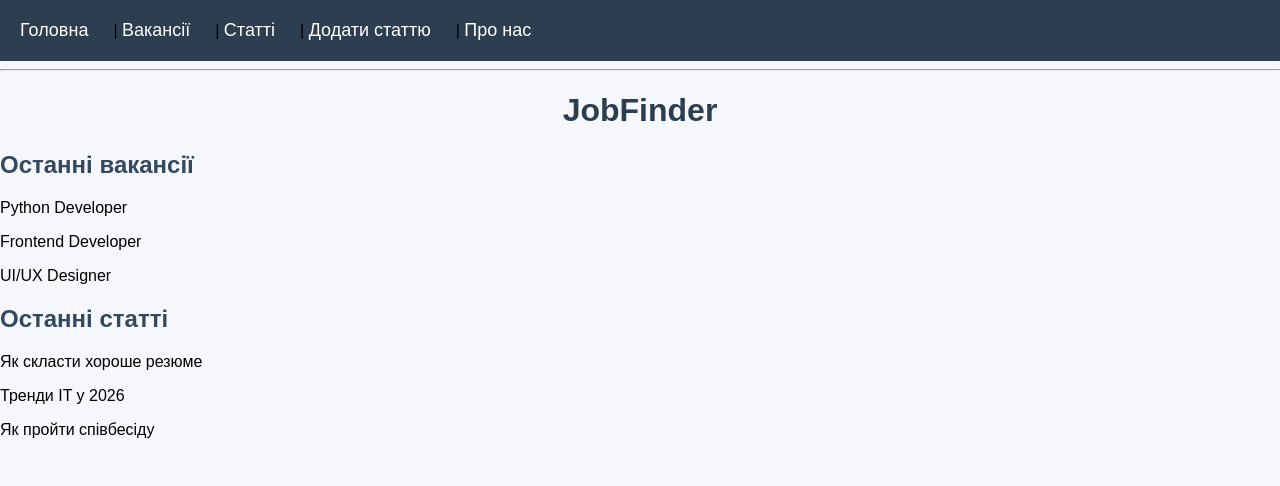
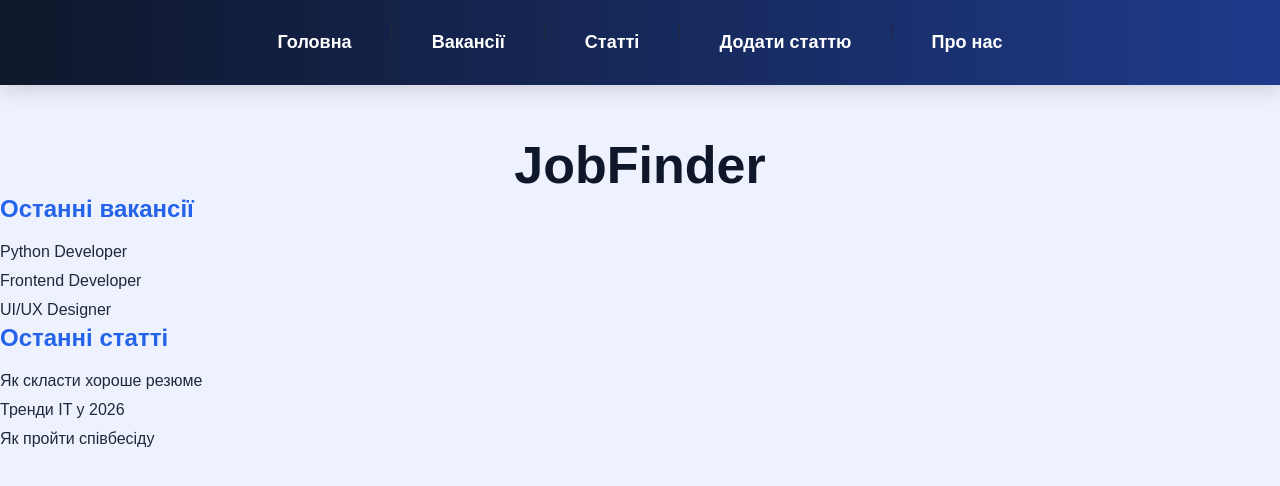
Before and after one commit to polinswxcz-lab/JobsFinder, a Django app: page / in a window 1280 px wide. Shown: the top 486 px of the page. Run offline with Django 5.2, Linux system fonts and the light colour scheme; data comes from the database, SQL or seed files in the repository.

Commit message:
css update

```diff
--- a/jobs_proj/static/jobs_proj/style.css
+++ b/jobs_proj/static/jobs_proj/style.css
@@ -1,70 +1,199 @@
+*{
+margin:0;
+padding:0;
+box-sizing:border-box;
+font-family:Arial,sans-serif;
+}
+
 body{
-margin:0;
-font-family:Arial;
-background:#f5f7fb;
+background:#eef2ff;
+color:#1e293b;
 }
 
 nav{
-background:#2c3e50;
-padding:20px;
+display:flex;
+justify-content:center;
+gap:20px;
+
+padding:22px;
+
+background:linear-gradient(
+90deg,
+#0f172a,
+#1e3a8a
+);
+
+box-shadow:
+0 5px 20px
+rgba(0,0,0,.15);
 }
 
 nav a{
+
 color:white;
+
 text-decoration:none;
-margin-right:20px;
+
 font-size:18px;
+
+padding:10px 18px;
+
+border-radius:12px;
+
+transition:.3s;
+
 }
 
 nav a:hover{
-color:#74b9ff;
+
+background:
+rgba(
+255,
+255,
+255,
+0.15
+);
+
+transform:
+translateY(-2px);
+
+}
+
+hr{
+display:none;
 }
 
 h1{
+
 text-align:center;
-color:#2c3e50;
+
+font-size:52px;
+
+margin-top:50px;
+
+color:#0f172a;
+
 }
 
 h2{
-color:#34495e;
+
+margin-bottom:15px;
+
+color:#2563eb;
+
+}
+
+p{
+
+line-height:1.8;
+
 }
 
 div{
+
+max-width:900px;
+
+margin:30px auto;
+
+padding:30px;
+
 background:white;
-margin:20px;
-padding:20px;
-border-radius:15px;
+
+border-radius:24px;
 
 box-shadow:
-0 0 15px
-rgba(0,0,0,.08);
+
+0 10px 35px
+
+rgba(
+0,
+0,
+0,
+0.08
+);
+
+transition:.3s;
+
+}
+
+div:hover{
+
+transform:
+translateY(-8px);
+
+}
+
+a{
+
+color:#2563eb;
+
+font-weight:700;
+
+text-decoration:none;
+
+}
+
+a:hover{
+
+color:#1d4ed8;
+
 }
 
 button{
-background:#4b7bec;
+
+padding:14px 28px;
+
+border:none;
+
+border-radius:16px;
+
+background:
+
+linear-gradient(
+135deg,
+#2563eb,
+#4f46e5
+);
 
 color:white;
 
-border:none;
-
-padding:12px 25px;
-
-border-radius:10px;
+font-size:17px;
 
 cursor:pointer;
+
+transition:.3s;
+
 }
 
 button:hover{
 
-transform:scale(1.03);
+transform:
+scale(1.05);
 
 }
 
 form{
 
-width:700px;
+background:white;
 
-margin:auto;
+width:850px;
+
+margin:40px auto;
+
+padding:40px;
+
+border-radius:24px;
+
+box-shadow:
+
+0 10px 35px
+
+rgba(
+0,
+0,
+0,
+0.1
+);
 
 }
 
```
Also changed, not shown: other parts of jobs_proj/static/jobs_proj/style.css (+101 -2 lines).
